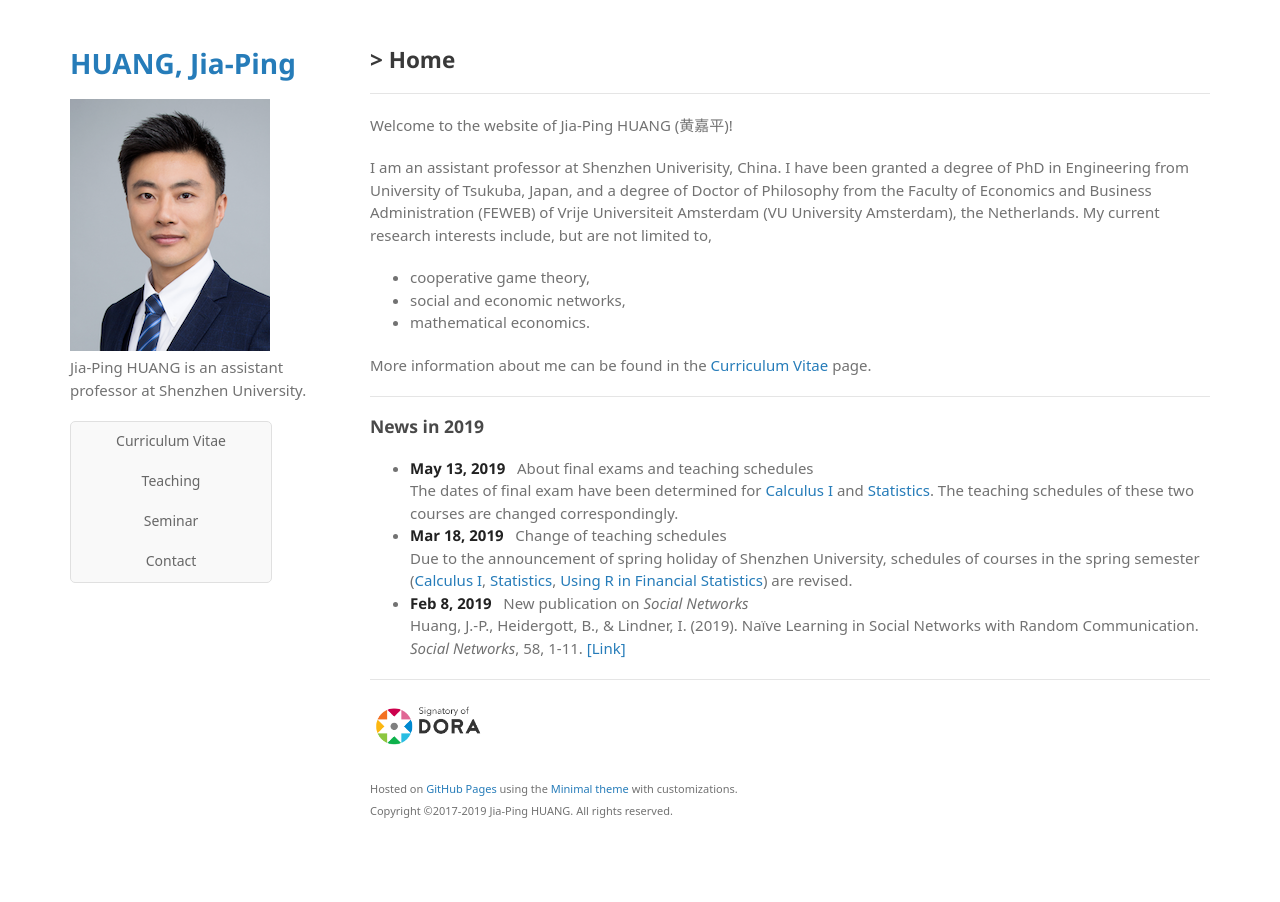
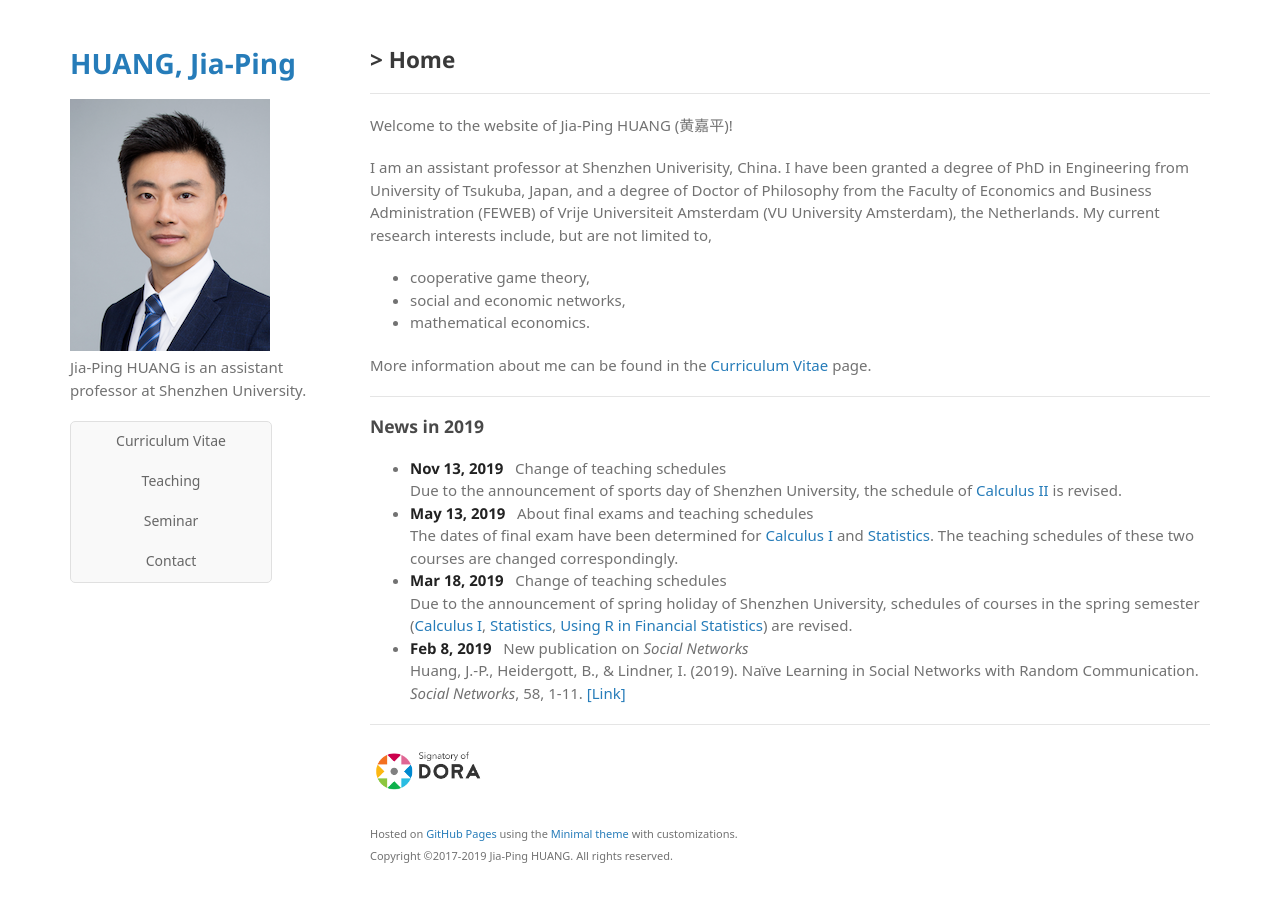
Before and after one commit to huangjp28/huangjp28.github.io, a Jekyll site: the page built from index.md, in a window 1280 px wide and 926 px high. Shown: the top 902 px of the window. Built offline with Jekyll 4.4.1, drawn with Linux system fonts in a browser that asks for light colours; some web fonts are replaced; a script that is not in the unit is left out.

Commit message:
update 20191113

```diff
--- a/index.md
+++ b/index.md
@@ -17,7 +17,8 @@ More information about me can be found in the [Curriculum Vitae]({{ site.baseurl
 ---
 
 ### News in 2019
-
+* **Nov 13, 2019** &nbsp; Change of teaching schedules
+Due to the announcement of sports day of Shenzhen University, the schedule of [Calculus II]({{ site.baseurl }}{% link _teaching/04_calculus2.md %}) is revised.
 * **May 13, 2019** &nbsp; About final exams and teaching schedules
 The dates of final exam have been determined for [Calculus I]({{ site.baseurl }}{% link _teaching/03_calculus1.md %}) and [Statistics]({{ site.baseurl }}{% link _teaching/05_statistics.md %}). The teaching schedules of these two courses are changed correspondingly.
 * **Mar 18, 2019** &nbsp; Change of teaching schedules
```
Also changed, not shown: _teaching/04_calculus2.md (+6 -5 lines).
